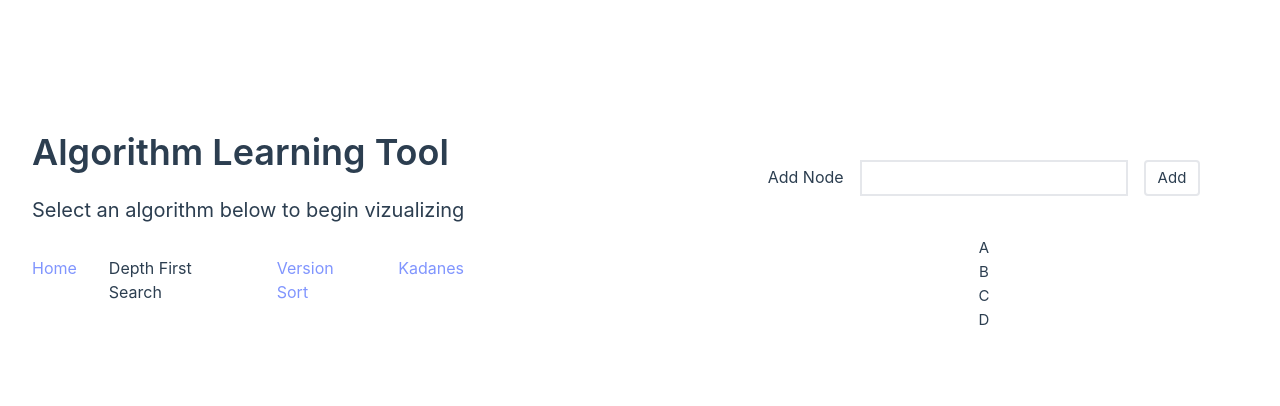
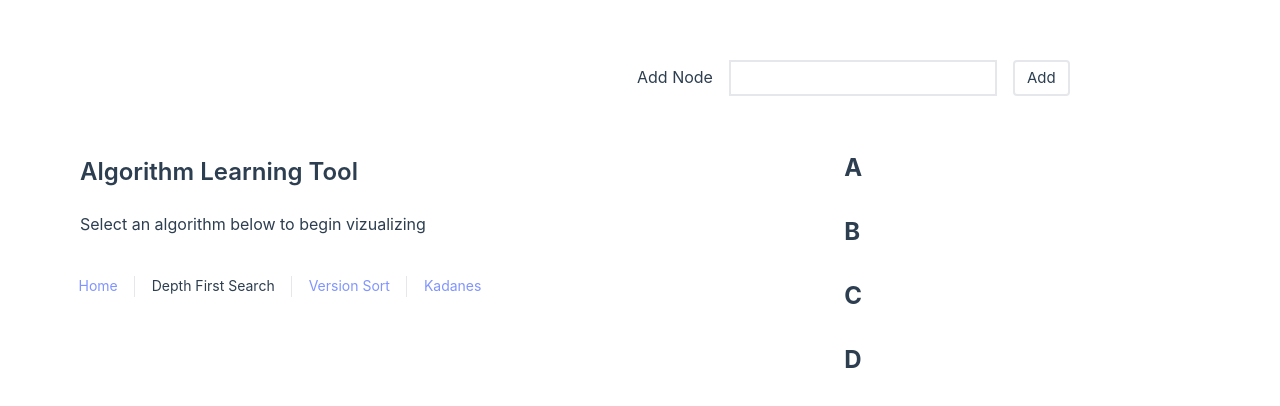
Before and after one commit to angeleefshaw/algorithm-visual-learning-tool, a Vue app: page /DepthFirstSearch in a window 1280 px wide. Shown: the part 174-580 px from the top of the page. Built offline with nearby package versions, Linux system fonts and the light colour scheme.

Commit message:
Tailwind!
Lots of styling to make looking at this app bearable

Starting to incorporate JS logic for the DFS component

```diff
--- a/index.html
+++ b/index.html
@@ -7,7 +7,7 @@
     <title>Algorithm VLT</title>
   </head>
   <body>
-    <div id="app"></div>
+    <div id="app" class="grid xl:grid-cols-3"></div>
     <script type="module" src="/src/main.js"></script>
   </body>
 </html>
--- a/src/App.vue
+++ b/src/App.vue
@@ -24,20 +24,17 @@ const navItems = [{
 const algorithm = ref('');
 
 </script>
-
 <template>
-  <header>
-    <div class="">
+  <header class="p-20 grid h-screen place-items-center">
+    <div>
       <Overview :msg="algorithm"/>
       <nav
         class="
-          flex-row flex
-          text-base justify-center
-          lg:mt-20
-          grid-cols
-        "
+          text-sm text-left
+          lg:mt-10 grid-flow-col grid
+          auto-cols-max divide-x sm:mx-[-18px]"
       >
-      <div v-for="route in navItems" :key="route.title">
+      <div v-for="route in navItems" :key="route.title" class="p-[0.5px]">
         <RouterLink
           @click="algorithm = route.headline"
           :to="route.path" >{{ route.title}}
@@ -53,47 +50,14 @@ const algorithm = ref('');
 <style scoped>
 header {
   line-height: 1.5;
-  max-height: 100vh;
+
 }
-
 nav a.router-link-exact-active {
   color: var(--color-text);
 }
-
-div a.router-link-exact-active:hover {
-  background-color: transparent;
-}
-
 nav a {
   display: inline-block;
   padding: 0 1rem;
-  border-left: 1px solid var(--color-border);
 }
 
-nav a:first-of-type {
-  border: 0;
-}
-
-@media (min-width: 1024px) {
-  header {
-    display: flex;
-    place-items: center;
-    padding-right: calc(var(--section-gap) / 2);
-  }
-
-  header .wrapper {
-    display: flex;
-    place-items: flex-start;
-    flex-wrap: wrap;
-  }
-
-  nav {
-    text-align: left;
-    margin-left: -1rem;
-    font-size: 1rem;
-
-    padding: 1rem 0;
-    margin-top: 1rem;
-  }
-}
 </style>
--- a/src/assets/main.css
+++ b/src/assets/main.css
@@ -1,9 +1,7 @@
 @import "./base.css";
 
 #app {
-  max-width: 1280px;
   margin: 0 auto;
-  padding: 2rem;
   font-weight: normal;
 }
 
@@ -13,17 +11,3 @@ a,
   color: rgb(128, 149, 254);
   transition: 0.4s;
 }
-
-@media (min-width: 1024px) {
-  body {
-    display: flex;
-    place-items: center;
-  }
-
-  #app {
-    display: grid;
-    grid-template-columns: 1fr 1fr;
-    grid-gap: 10rem;
-    padding: 0 2rem;
-  }
-}
--- a/src/components/Overview.vue
+++ b/src/components/Overview.vue
@@ -9,8 +9,8 @@ defineProps({
 
 <template>
   <div class="text-center lg:text-left">
-    <h1 class="text-4xl font-semibold mb-6">{{ msg ? msg : 'Algorithm Learning Tool'}} </h1>
-    <h3 class="text-xl hidden lg:block">
+    <h1 class="text-xs xl:text-2xl font-semibold mb-6">{{ msg ? msg : 'Algorithm Learning Tool'}} </h1>
+    <h3 class="text-xxs xl:text-base hidden lg:block">
       Select an algorithm below to begin vizualizing
     </h3>
   </div>
--- a/src/components/TheWelcome.vue
+++ b/src/components/TheWelcome.vue
@@ -8,7 +8,8 @@ import SupportIcon from './icons/IconSupport.vue'
 </script>
 
 <template>
-  <WelcomeItem>
+  <div>
+    <WelcomeItem>
     <template #icon>
       <DocumentationIcon />
     </template>
@@ -81,4 +82,6 @@ import SupportIcon from './icons/IconSupport.vue'
     us by
     <a href="https://vuejs.org/sponsor/" target="_blank" rel="noopener">becoming a sponsor</a>.
   </WelcomeItem>
+  </div>
+
 </template>
--- a/src/components/TreeNode.vue
+++ b/src/components/TreeNode.vue
@@ -7,22 +7,21 @@ export default defineComponent({
     node: Array,
     name: String
   },
-  setup (props) {
-    console.log(JSON.parse(JSON.stringify(props)))
-  }
+  // setup (props) {
+  //   console.log(JSON.parse(JSON.stringify(props)))
+  // }
 })
 
 </script>
 <template>
-    <div class="text-xxl">
+    <li class="text-xxl cursor-pointer py-4 font-bold text-2xl">
         {{ name }}
-    </div>
-
-    <span>{{ node.children }}</span>
+    </li>
+    <li class="cursor-pointer font-bold text-2xl">{{ node.children }}</li>
 
     <div class="replies" v-if="node.length > 0">
         <div  v-for="child in node" :key="child.name" >
-        <TreeNode :node="child.children" :name="child.name"></TreeNode>
+            <TreeNode :node="child.children" :name="child.name"></TreeNode>
         </div>
     </div>
 </template>
--- a/src/views/DFSView.vue
+++ b/src/views/DFSView.vue
@@ -3,56 +3,82 @@
   import Node from '../modules/DFS/composables/CreateNode.js'
   import TreeNode from '../components/TreeNode.vue'
 
-  let inputVal = ''
-  let selectedNode = ''
+  //DATA
+  let inputVal = ref('');
+  let selectedNode = ref('') ;
+  let vertexActive = ref(false);
   let Node1 = ref({})
+  let selectError = ref(false);
 
 
+  //ON CREATE
   Node1 = new Node("A")
   Node1.addChild("B")
   const Node2 = Node1.children[0]
   Node2.addChild("C")
   Node2.addChild("D")
   const Node3 = Node1.children[2]
-  console.log(Node1)
 
+  //METHODS
+  function addNode(nv) {
+    if (!selectedNode) {
+      this.selectError = true;
+      return;
+    }
+    console.log(this.selectedNode)
+    console.log(this.inputVal)
+  }
 
-  function addNode(nv) {
-    console.log(this.inputVal)
+  function setVertex (click) {
+    this.vertexActive = ref(true);
+    this.selectedNode = ref(click.target.textContent)
   }
 
 </script>
 
+
 <template>
-  <div class="about justify-center flex-col">
+  <div class="about justify-center flex-col col-span-2">
 
-    <div class=" py-10">
+    <div class="pb-10">
       <span class="text-base">Add Node</span>
       <input
-        id="node-value"
         v-model="inputVal"
         class="border-2 mx-4 px-3 py-1"
-        type="text">
+        type="text"
+      >
+      <span
+        v-if="selectError"
+        class="text-xs text-neutral-600"
+      >
+        Please select a vertex to create a node
+      </span>
       <button
         type="button"
         class="border-2 rounded px-3 py-1 hover:bg-blue-200"
         @click="addNode()"
-      >Add</button>
+      > Add
+      </button>
     </div>
 
-    <span>{{  Node1.name }}</span>
-    <TreeNode v-for="node in Node1.children" :key="node.name" :node="node.children" :name="node.name"></TreeNode>
+    <ul @click="setVertex($event)">
+
+      <li
+        :value ="Node1.name"
+        class="cursor-pointer py-4 font-bold text-2xl active:bg-slate-700"
+        @click="vertexActive = true "
+      >
+        {{ Node1.name }}
+      </li>
+
+      <TreeNode
+        v-for="node in Node1.children"
+        :key="node.name"
+        :node="node.children"
+        :name="node.name">
+      </TreeNode>
+
+    </ul>
 
   </div>
 </template>
-
-<style>
-@media (min-width: 1024px) {
-  .about {
-    min-height: 100vh;
-    align-content: center;
-    align-items: center;
-    display: flex;
-  }
-}
-</style>
--- a/src/views/HomeView.vue
+++ b/src/views/HomeView.vue
@@ -3,7 +3,17 @@ import TheWelcome from '../components/TheWelcome.vue'
 </script>
 
 <template>
-  <main>
+  <main class="about justify-center flex-col col-span-2 p-10 ml-10">
     <TheWelcome />
   </main>
 </template>
+
+<style>
+    @media (min-width: 1024px) {
+    .about {
+      min-height: 100vh;
+      display: flex;
+      align-items: center;
+    }
+  }
+</style>
--- a/src/views/KadanesView.vue
+++ b/src/views/KadanesView.vue
@@ -1,5 +1,5 @@
 <template>
-    <div class="about">
+    <div class="about justify-center flex-col col-span-2">
       <h1>This is going to demonstrate Kadanes algorithm!</h1>
     </div>
   </template>
--- a/src/views/VersionSortView.vue
+++ b/src/views/VersionSortView.vue
@@ -1,5 +1,5 @@
 <template>
-    <div class="about">
+    <div class="about justify-center flex-col col-span-2">
       <h1>This is going to be a version sort algorithm!</h1>
     </div>
   </template>
```
